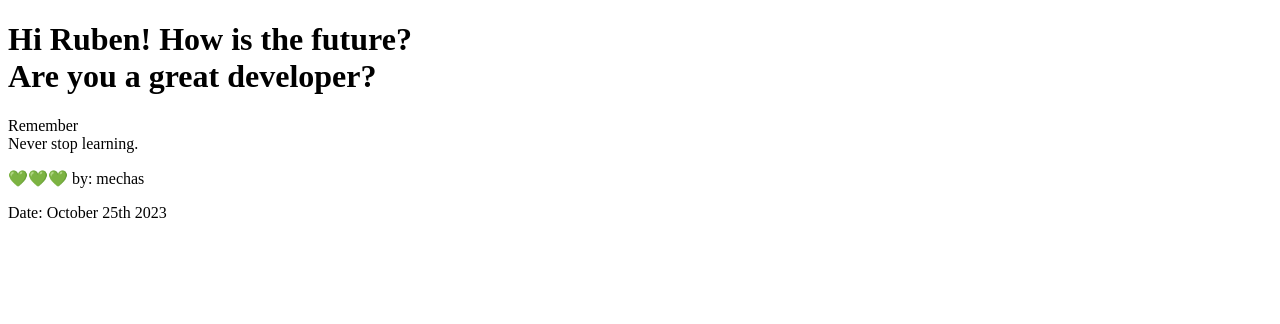
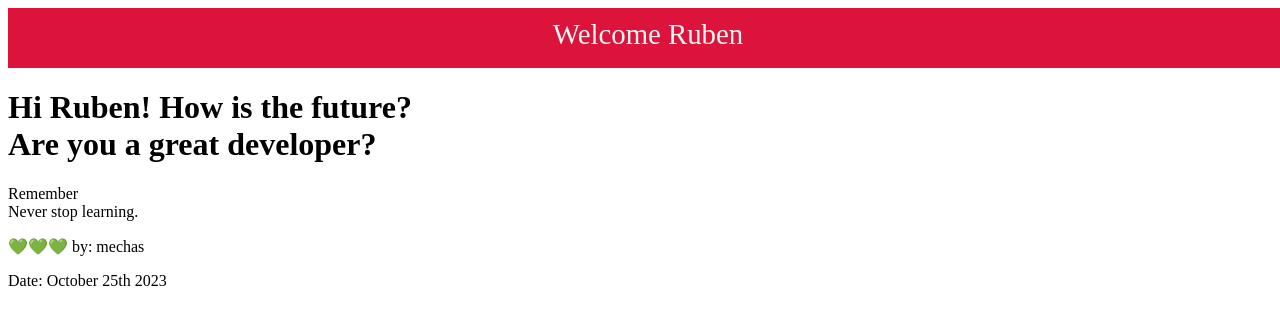
Before and after one commit to Rubenbot07/First-repository, a plain HTML site: page index.html in a window 1280 px wide. Drawn offline with Linux system fonts and the light colour scheme.

Commit message:
añadiendo el header con algo de estilo

```diff
--- a/index.html
+++ b/index.html
@@ -5,7 +5,19 @@
     <meta name="viewport" content="width=device-width, initial-scale=1.0">
     <title>First push to Github</title>
 </head>
+<style>
+    nav {
+        width: 100vw;
+        height: 50px;
+        color: whitesmoke;
+        background-color: crimson;
+        font-size: 1.8em;
+        text-align: center;
+        padding-block-start: 10px;
+    }
+</style>
 <body>
+    <nav>Welcome Ruben</nav>
     <h1>
         Hi Ruben! How is the future? <br>
         Are you a great developer?
```
